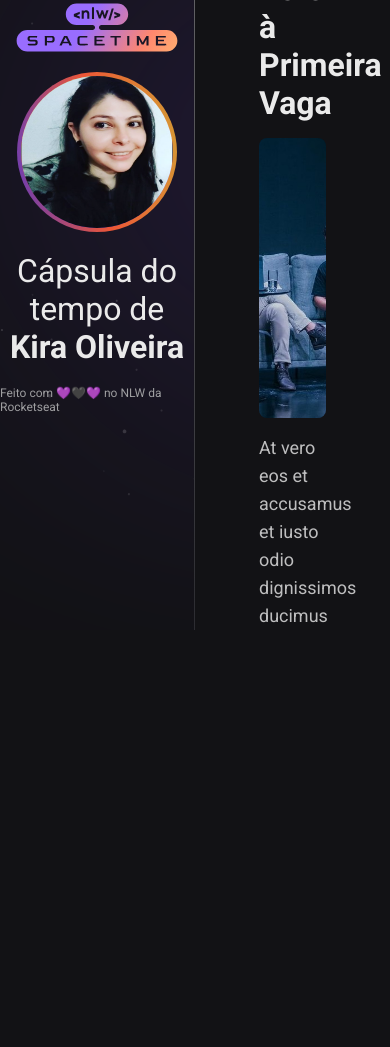
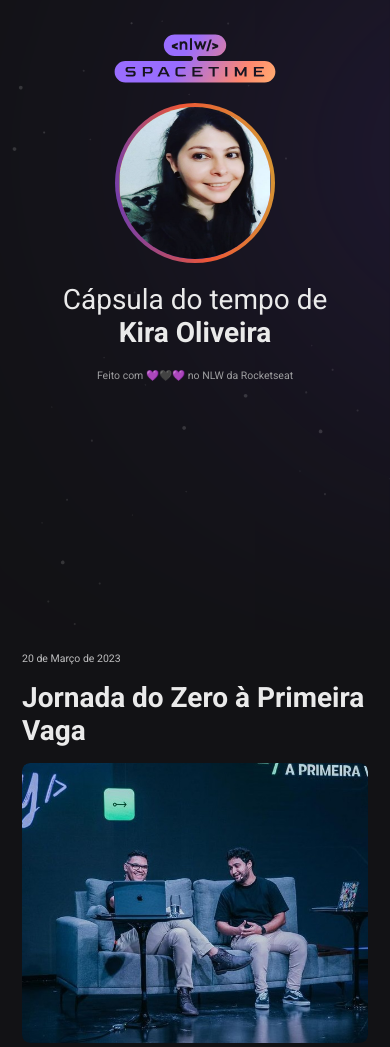
Before and after one commit to KiraOliveira/nlw_space_niver_explorer, a plain HTML site: page html/index.html in a window 390 px wide. Shown: the part 214-1261 px from the top of the page. Before the commit the page ends 844 px from the top, so only its background shows below. Drawn offline with Linux system fonts and the light colour scheme.

Commit message:
4ª Aula Profissionalizando o projeto

```diff
--- a/css/style.css
+++ b/css/style.css
@@ -4,10 +4,62 @@
   box-sizing: border-box;
 }
 
+/*Ao criar um tamanho de fonte de refêrencia, podemos mudar apenas aqui o valor, sem precisar mudar em cada propriedade já inserida abaixo, para mudar de px para rem /Valor da propriedade / pelo roor / exe 12px / 16px = 0.75rem */
+:root {
+  font-size: 16px;
+}
+
+::-webkit-scrollbar {
+  width: 8px;
+}
+
+::-webkit-scrollbar-track {
+  background-color: #2c2c31;
+}
+
+::-webkit-scrollbar-thumb {
+  background-color: #9e9ea0;
+}
+
+@keyframes entering {
+  /* Formas de fazer o Frame*/
+  /*0% { background-color: #ed5636;}*/ /*Deixei comentado para usar posteriormente*/
+  /*30% { background-color: green;}
+  /*78% { opacity: 0;}
+  100% { opacity: 1;}*/
+
+  from {
+    opacity: 0;
+    transform: translateY(-200px);
+  }
+  to {
+    opacity: 1;
+    transform: translateY(0);
+  }
+}
+
+/*Fiz de uma forma que ambos apareçam na tela de formas diferentes*/
+/*@keyframes enteringProfile {
+  /* Formas de fazer o Frame*/
+  /*0% { background-color: #ed5636;}*/ /*Deixei comentado para usar posteriormente*/
+  /*30% { background-color: green;}
+  /*78% { opacity: 0;}
+  100% { opacity: 1;}
+
+  from {
+    opacity: 0;
+    transform: translateX(-200px);
+  }
+  to {
+    opacity: 1;
+    transform: translateX(0);
+  }
+}*/
+
 body {
   background-color: #121215;
   color: #eaeaea;
-  font-family: 'Roboto', sans-serif;
+  font-family: "Roboto", sans-serif;
 
   display: grid;
   grid-template-areas: "profile timeline";
@@ -19,6 +71,7 @@ nav {
   padding: 64px;
   grid-area: timeline;
   overflow-y: scroll;
+  animation: entering 0.7s ease-in-out;
 }
 
 .memory {
@@ -30,12 +83,12 @@ nav {
 }
 
 .memory small {
-  color: #BEBEBF;
-  font-size: 12px;
+  color: #bebebf;
+  font-size: 0.75rem;
 }
 
 .memory h1 {
-  font-size: 32px;
+  font-size: 2rem;
   color: #eaeaea;
 }
 
@@ -44,10 +97,22 @@ nav {
   height: 280px;
   object-fit: cover;
   border-radius: 8px;
+  transition: transform 0.3s ease-in-out;
+}
+
+.memory div {
+  width: 100%;
+  height: 280px;
+  overflow: hidden;
+  border-radius: 8px;
+}
+
+.memory:hover img {
+  transform: scale(1.1);
 }
 
 .memory p {
-  font-size: 18px;
+  font-size: 1.2rem;
   color: #bebebf;
   line-height: 28px;
 }
@@ -67,20 +132,52 @@ aside {
   background-size: auto 100%;
 }
 
+/* O * é usado para selecionar todos os elementos dento do Aside*/
+aside * {
+  /*animation: enteringProfile 0.7s ease-in-out;*/
+  animation: entering 0.7s ease-in-out;
+}
+
+/*Como tem duas imagens, colocando o nth-child(aqui qual a img) é possível formatar apenas umas das imagens sem precisar colocar um identificador id ou class*/
 aside img:nth-child(2) {
   width: 160px;
   height: 160px;
   border-radius: 50%;
   border: 4px solid transparent;
-  background: linear-gradient(#d39e33, #ed5636, #633bbc) padding-box, linear-gradient(260deg,#d39e33, #ed5636, #633bbc) border-box;
+  background: linear-gradient(#d39e33, #ed5636, #633bbc) padding-box,
+    linear-gradient(260deg, #d39e33, #ed5636, #633bbc) border-box;
 }
 
 aside p {
-  font-size: 32px;
+  font-size: 2rem;
   text-align: center;
 }
 
 aside span {
-  font-size: 12px;
+  font-size: 0.75rem;
   color: #9e9ea0;
 }
+
+/*Responsividade*/
+@media (max-width: 768px) {
+  :root {
+    font-size: 14px;
+  }
+  body {
+    grid-template-columns: 1fr;
+    grid-template-rows: 0.2gr 0.8fr;
+    grid-template-areas:
+    "profile"
+    "timeline";
+  }
+
+  aside {
+    border-right: none;
+    padding: 32px 12px;
+  }
+
+  nav {
+    overflow-y: visible;
+    padding: 22px;
+  }
+}
--- a/html/index.html
+++ b/html/index.html
@@ -28,8 +28,9 @@
     <a href="https://www.youtube.com/watch?v=MUkZPS915X4&ab_channel=Rocketseat" target="_blank" class="memory">
       <small>20 de Março de 2023</small>
       <h1>Jornada do Zero à Primeira Vaga</h1>
-      <img src="../img/jornada.png" alt="Rodrigo e Mayk apresentando o evento Jornada do Zero à Primeira Vaga" />
-
+      <div>
+        <img src="../img/jornada.png" alt="Rodrigo e Mayk apresentando o evento Jornada do Zero à Primeira Vaga" />
+      </div>
       <p>
         At vero eos et accusamus et iusto odio dignissimos ducimus qui
         blanditiis praesentium voluptatum deleniti atque corrupti quos dolores
@@ -41,8 +42,9 @@
     <a href="https://www.youtube.com/watch?v=MUkZPS915X4&ab_channel=Rocketseat" target="_blank" class="memory">
       <small>20 de Março de 2023</small>
       <h1>Jornada do Zero à Primeira Vaga</h1>
-      <img src="../img/jornada.png" alt="Rodrigo e Mayk apresentando o evento Jornada do Zero à Primeira Vaga" />
-
+      <div>
+        <img src="../img/jornada.png" alt="Rodrigo e Mayk apresentando o evento Jornada do Zero à Primeira Vaga" />
+      </div>
       <p>
         At vero eos et accusamus et iusto odio dignissimos ducimus qui
         blanditiis praesentium voluptatum deleniti atque corrupti quos dolores
@@ -54,8 +56,9 @@
     <a href="https://www.youtube.com/watch?v=MUkZPS915X4&ab_channel=Rocketseat" target="_blank" class="memory">
       <small>20 de Março de 2023</small>
       <h1>Jornada do Zero à Primeira Vaga</h1>
-      <img src="../img/jornada.png" alt="Rodrigo e Mayk apresentando o evento Jornada do Zero à Primeira Vaga" />
-
+      <div>
+        <img src="../img/jornada.png" alt="Rodrigo e Mayk apresentando o evento Jornada do Zero à Primeira Vaga" />
+      </div>
       <p>
         At vero eos et accusamus et iusto odio dignissimos ducimus qui
         blanditiis praesentium voluptatum deleniti atque corrupti quos dolores
@@ -67,8 +70,9 @@
     <a href="https://www.youtube.com/watch?v=MUkZPS915X4&ab_channel=Rocketseat" target="_blank" class="memory">
       <small>20 de Março de 2023</small>
       <h1>Jornada do Zero à Primeira Vaga</h1>
-      <img src="../img/jornada.png" alt="Rodrigo e Mayk apresentando o evento Jornada do Zero à Primeira Vaga" />
-
+      <div>
+        <img src="../img/jornada.png" alt="Rodrigo e Mayk apresentando o evento Jornada do Zero à Primeira Vaga" />
+      </div>
       <p>
         At vero eos et accusamus et iusto odio dignissimos ducimus qui
         blanditiis praesentium voluptatum deleniti atque corrupti quos dolores
@@ -80,8 +84,9 @@
     <a href="https://www.youtube.com/watch?v=MUkZPS915X4&ab_channel=Rocketseat" target="_blank" class="memory">
       <small>20 de Março de 2023</small>
       <h1>Jornada do Zero à Primeira Vaga</h1>
-      <img src="../img/jornada.png" alt="Rodrigo e Mayk apresentando o evento Jornada do Zero à Primeira Vaga" />
-
+      <div>
+        <img src="../img/jornada.png" alt="Rodrigo e Mayk apresentando o evento Jornada do Zero à Primeira Vaga" />
+      </div>
       <p>
         At vero eos et accusamus et iusto odio dignissimos ducimus qui
         blanditiis praesentium voluptatum deleniti atque corrupti quos dolores
```
Also changed, not shown: 1 other file.
